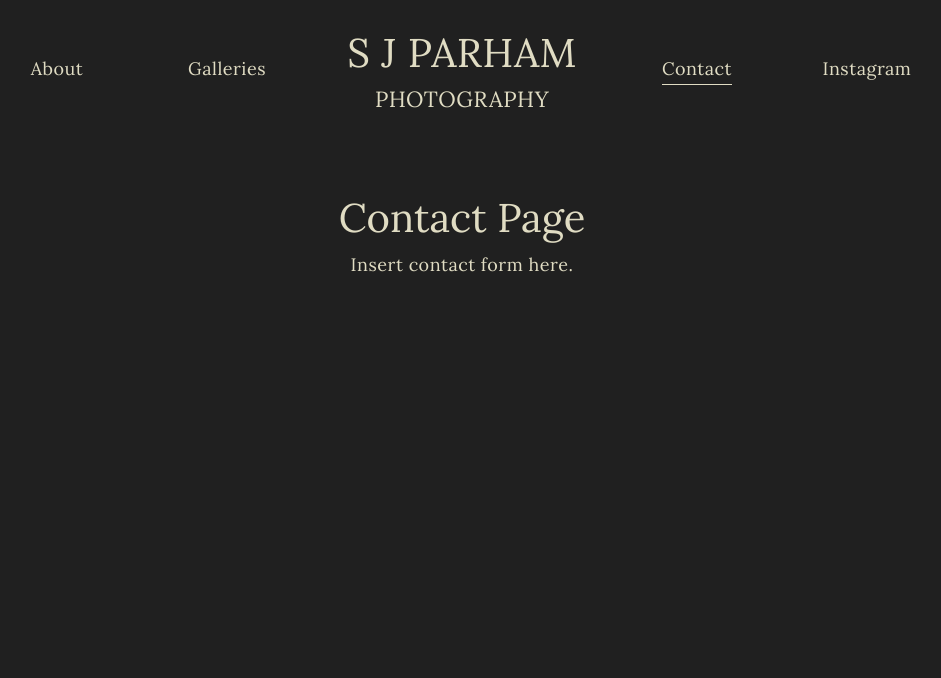
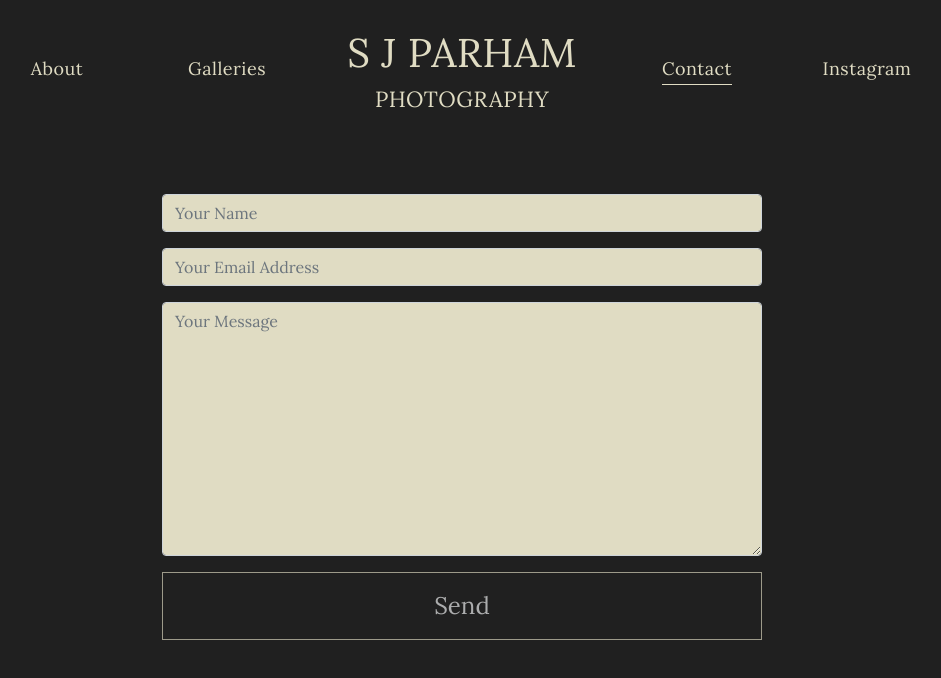
Before and after one commit to HannahStahl/sjparham, a React app: page /contact in a window 1280 px wide. Shown: the whole page, without its empty margins (178-1119 px from the left). Built offline with nearby package versions, Linux system fonts and the light colour scheme; a web font is replaced by a local one.

Commit message:
Added contact form

```diff
--- a/src/components/Contact.js
+++ b/src/components/Contact.js
@@ -1,10 +1,102 @@
-import React from 'react';
+import React, { useState } from 'react';
+import FormGroup from 'react-bootstrap/FormGroup';
+import FormControl from 'react-bootstrap/FormControl';
+import Button from 'react-bootstrap/Button';
+import config from '../config';
 
-const Contact = () => (
-  <div>
-    <h1>Contact Page</h1>
-    <p>Insert contact form here.</p>
-  </div>
-);
+const Contact = () => {
+  const [name, setName] = useState('');
+  const [email, setEmail] = useState('');
+  const [message, setMessage] = useState('');
+  const [buttonText, setButtonText] = useState('Send');
+
+  function updateName(e) {
+    setName(e.target.value);
+    setButtonText('Send');
+  }
+
+  function updateEmail(e) {
+    setEmail(e.target.value);
+    setButtonText('Send');
+  }
+
+  function updateMessage(e) {
+    setMessage(e.target.value);
+    setButtonText('Send');
+  }
+
+  function validateForm() {
+    return name.length > 0 && email.length > 0 && message.length > 0;
+  }
+
+  function handleSubmit(event) {
+    event.preventDefault();
+    setButtonText('Sending...');
+    fetch(config.emailURL, {
+      method: 'POST',
+      headers: { 'Content-Type': 'application/json' },
+      body: JSON.stringify({
+        name,
+        email,
+        message,
+        sourceEmail: config.emailAddress,
+        siteDomain: window.location.origin,
+      }),
+    }).then((response) => response.json()).then((json) => {
+      if (json.MessageId) {
+        setButtonText('Sent!');
+        setName('');
+        setEmail('');
+        setMessage('');
+      } else {
+        setButtonText('Send');
+        window.alert('An error occurred with the contact form. Please send an email directly to steveparham@gmail.com.');
+      }
+    });
+  }
+
+  return (
+    <div className="contact">
+      <form onSubmit={handleSubmit}>
+        <FormGroup controlId="name">
+          <FormControl
+            type="text"
+            placeholder="Your Name"
+            value={name}
+            onChange={updateName}
+          />
+        </FormGroup>
+        <FormGroup controlId="email">
+          <FormControl
+            placeholder="Your Email Address"
+            type="email"
+            value={email}
+            onChange={updateEmail}
+          />
+        </FormGroup>
+        <FormGroup controlId="message">
+          <FormControl
+            rows={10}
+            as="textarea"
+            placeholder="Your Message"
+            value={message}
+            onChange={updateMessage}
+          />
+        </FormGroup>
+        <div>
+          <Button
+            block
+            type="submit"
+            size="lg"
+            variant="outline-light"
+            disabled={!validateForm()}
+          >
+            {buttonText}
+          </Button>
+        </div>
+      </form>
+    </div>
+  );
+};
 
 export default Contact;
--- /dev/null
+++ b/src/config.js
@@ -0,0 +1,26 @@
+const dev = {
+  apiURL: 'https://dlnum6f7kj.execute-api.us-east-1.amazonaws.com/dev',
+  cloudfrontBaseURL: 'https://d1ljva6zkf6zjh.cloudfront.net',
+  emailURL: 'https://c0mrk8va37.execute-api.us-east-1.amazonaws.com/dev/email/send',
+  emailAddress: 'hannahstahl14@gmail.com',
+  userID: 'us-east-1:34ee9094-c95a-4f8f-b2c2-551ef33bd49f',
+};
+
+const prod = {
+  apiURL: 'https://lbe32id9hg.execute-api.us-east-1.amazonaws.com/prod',
+  cloudfrontBaseURL: 'https://d1esxin5o90ebg.cloudfront.net',
+  emailURL: 'https://c0mrk8va37.execute-api.us-east-1.amazonaws.com/dev/email/send', // TODO change to prod URL after promoting on Seed
+  emailAddress: 'hannahstahl14@gmail.com', // TODO change to steveparham@gmail.com later
+  userID: 'us-east-1:e51b2b71-8b21-46c0-a302-6f3b84783041', // TODO change to Steve's later
+};
+
+// Default to dev if not set
+const config = process.env.REACT_APP_STAGE === 'prod'
+  ? prod
+  : dev;
+
+export default {
+  // Add common config values here
+  cloudfrontURL: `${config.cloudfrontBaseURL}/${config.userID}`,
+  ...config,
+};
--- a/src/index.css
+++ b/src/index.css
@@ -6,6 +6,7 @@ body {
   text-align: center;
   --dark-gray: #202020;
   --cream: #e0dcc3;
+  --light-cream: #f5f2e1;
   background-color: var(--dark-gray);
   color: var(--cream);
 }
@@ -61,6 +62,10 @@ p {
   display: flex;
   flex-direction: row;
   align-items: center;
+}
+
+.navbar-light .navbar-nav .nav-link.link-to-page p, .navbar-light .navbar-nav .nav-link.link-to-page p {
+  border-bottom: solid 1px transparent;
 }
 
 .navbar-light .navbar-nav .nav-link:hover p, .navbar-light .navbar-nav .nav-link.active p {
@@ -129,3 +134,21 @@ p {
   margin-right: 50px;
   margin-bottom: 50px;
 }
+
+
+/*************** CONTACT PAGE **************/
+
+.contact {
+  max-width: 600px;
+  margin-left: auto;
+  margin-right: auto;
+}
+
+.contact input, .contact textarea {
+  background-color: var(--cream);
+}
+
+.contact .form-control:focus {
+  background-color: var(--light-cream);
+  border: none;
+}
```
